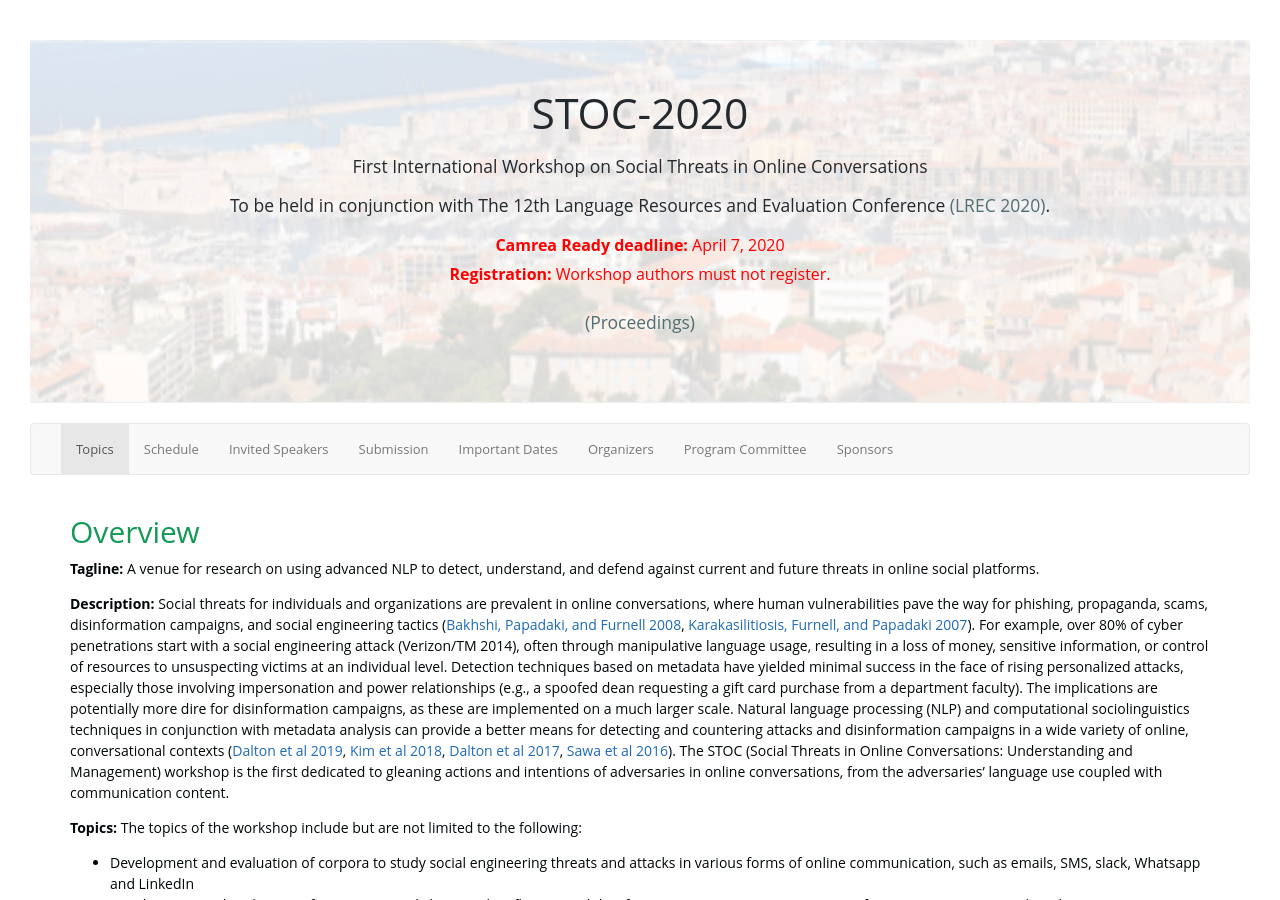
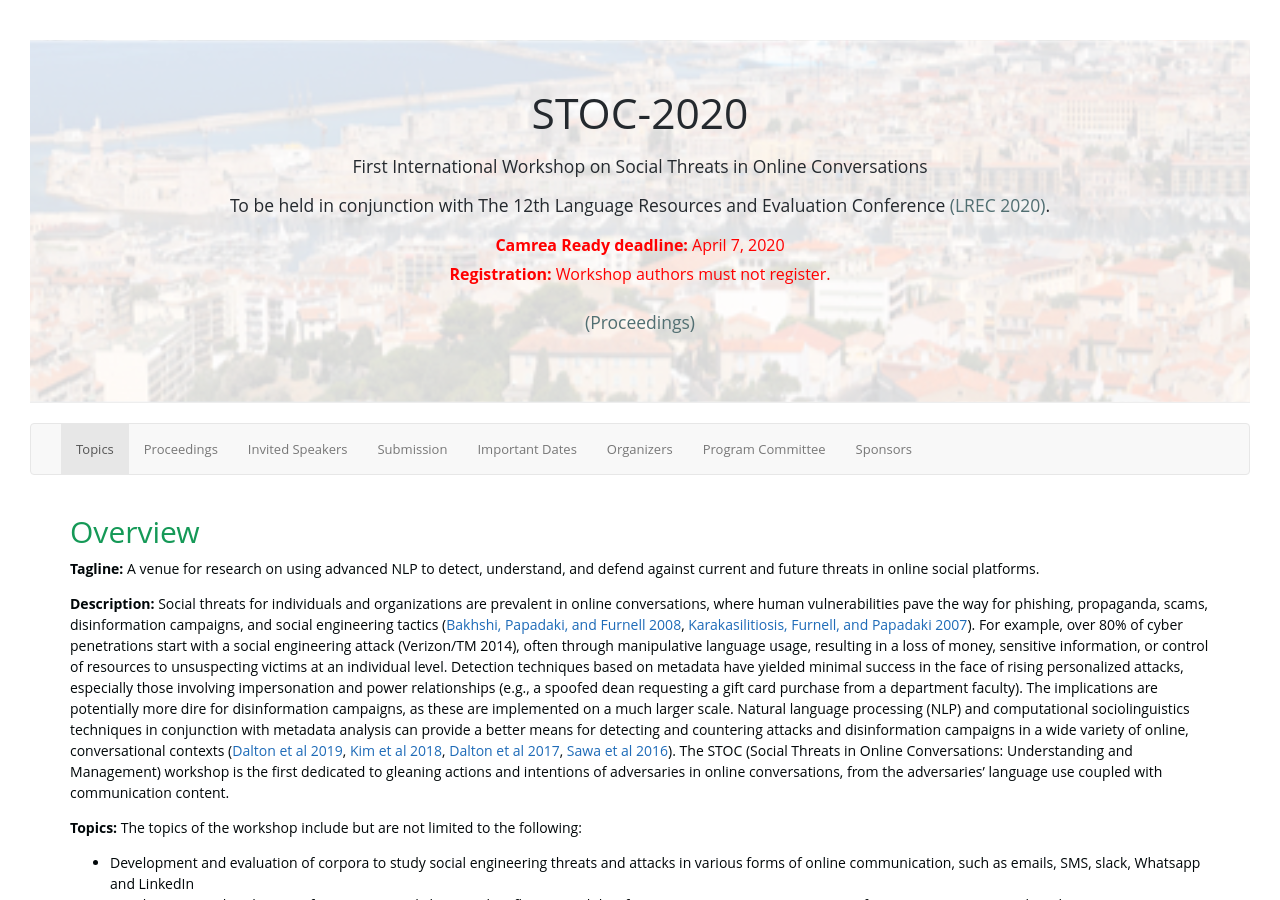
Before and after one commit to social-threats/social-threats.github.io, a Jekyll site: the page built from index.html, in a window 1280 px wide and 900 px high. Built offline with Jekyll 4.4.1, drawn with Linux system fonts in a browser that asks for light colours; nearby versions of some CDN libraries.

Commit message:
Update navbar.html

```diff
--- a/_includes/_STOC_2020/navbar.html
+++ b/_includes/_STOC_2020/navbar.html
@@ -15,7 +15,7 @@
             <div id="navbar" class="navbar-collapse collapse">
                 <ul class="nav navbar-nav">
                     <li class="active"><a href="#topics">Topics</a></a></li>
-                    <li><a href="#schedule">Schedule</a></li>
+                    <li><a href="#schedule">Proceedings</a></li>
                     <li><a href="#invitedSpeakers">Invited Speakers</a></li>
                     <li><a href="#submission-info">Submission</a></li>
                     <li><a href="#important-dates">Important Dates</a></li>
```
